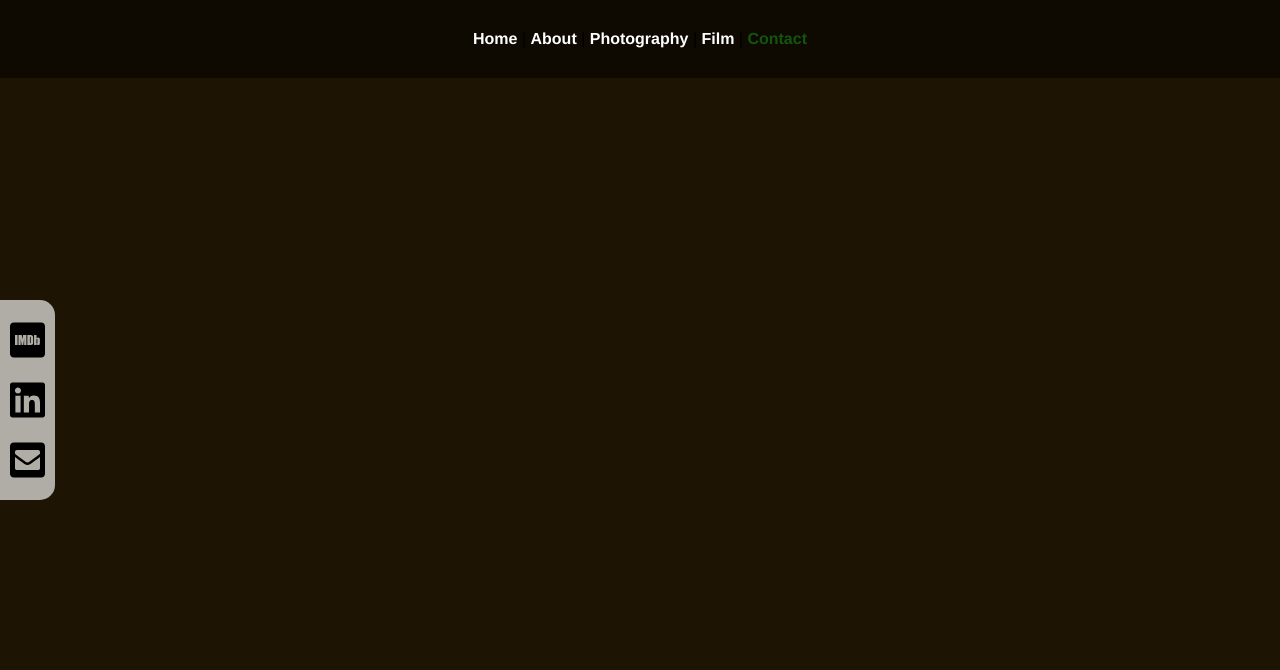
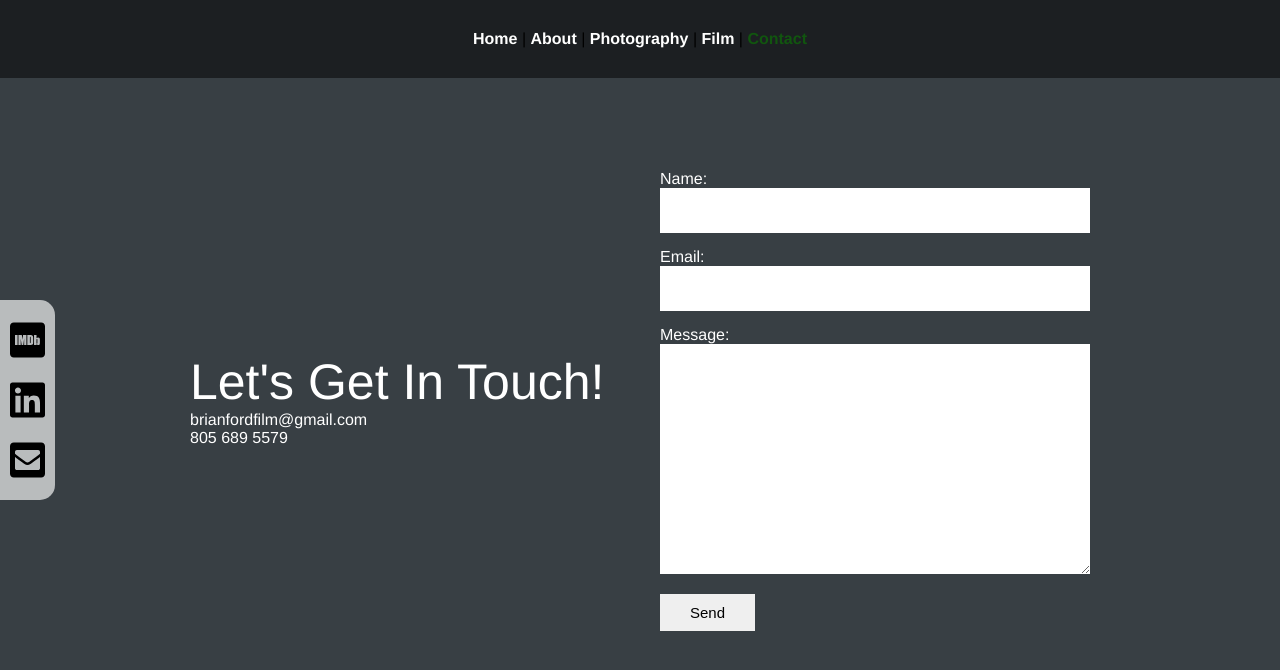
Before and after one commit to brianfordcode/brian-ford-film, a Vue app: page /contact in a window 1280 px wide. Shown: the top 670 px of the page. Built offline with nearby package versions, Linux system fonts and the light colour scheme.

Commit message:
add contact form from emailjs, hook up email form, make contact page

```diff
--- a/package.json
+++ b/package.json
@@ -13,6 +13,7 @@
     "@fortawesome/free-solid-svg-icons": "^5.15.4",
     "@fortawesome/vue-fontawesome": "^2.0.2",
     "core-js": "^3.6.5",
+    "emailjs-com": "^3.2.0",
     "vue": "^3.0.0",
     "vue-router": "^4.0.0-0"
   },
--- a/src/App.vue
+++ b/src/App.vue
@@ -24,10 +24,12 @@ export default {
   margin: 0;
   padding: 0;
 }
+
 #app {
   font-family: Avenir, Helvetica, Arial, sans-serif;
   -webkit-font-smoothing: antialiased;
   -moz-osx-font-smoothing: grayscale;
+
 }
 
 #nav {
--- /dev/null
+++ b/src/components/contact-form.vue
@@ -0,0 +1,117 @@
+<template>
+<div class="container">
+
+  <form ref="form" @submit.prevent="sendEmail">
+    <div>
+        <label>Name: </label>
+        <input type="text" name="user_name" v-model="user_name" required>
+    </div>
+
+    <div>
+        <label>Email: </label>
+        <input type="email" name="user_email" v-model="user_email" required>
+    </div>
+
+    <div>
+        <label>Message: </label>
+        <textarea name="message" class="text-area" v-model="message" required></textarea>
+    </div>
+
+    <input class="send-btn" type="submit" value="Send" >
+    <div class="success" v-if="success">Message Has Been Sent!</div>
+
+  </form>
+
+</div>
+</template>
+
+<script>
+import emailjs from 'emailjs-com';
+export default {
+    data() {
+        return {
+            user_name: '',
+            user_email: '',
+            message: '',
+            success: false
+        }
+    },
+  methods: {
+    sendEmail() {
+        emailjs.sendForm('service_6m1g8u1', 'template_orguy3b', this.$refs.form, 'user_6KhsAEBx838OAJBfNW81i')
+            .then((result) => {
+                console.log('SUCCESS!', result.text);
+            }, (error) => {
+                console.log('FAILED...', error.text);
+            });
+            setTimeout(()=> {
+                this.user_name = ''
+                this.user_email = ''
+                this.message = ''
+                this.success = true
+            }, 900)
+            }
+  }
+}
+</script>
+
+<style scoped>
+  form {
+      display: flex;
+      flex-direction: column;
+      align-items: flex-start;
+      width: min-content;
+      height: min-content;
+      /* border: 1px solid black; */
+      color: white;
+  }
+  form div {
+      display: flex;
+      flex-direction: column;
+      margin-bottom: 15px;
+  }
+  form div input {
+      width: 400px;
+      padding: 15px;
+      border: none;
+      outline: none;
+  }
+  .text-area {
+      min-width: 400px;
+      max-width: 400px;
+      max-height: 200px;
+      min-height: 200px;
+      outline: none;
+      padding: 15px;
+      border: none;
+  }
+  .send-btn {
+      padding: 10px 30px;
+      font-size: 15px;
+      border: none;
+      color: black;
+      cursor: pointer;
+      transition: .15s ease-in-out;
+      margin-top: 5px;
+  }
+  .send-btn:hover {
+      transform: scale(1.1);
+    }
+    .success {
+        color: white;
+        margin: 0 auto;
+        padding: 10px;
+    }
+
+    @media screen and (max-width: 750px) {
+        form div input {
+            width: 200px;
+        }
+        .text-area {
+            min-width: 200px;
+            max-width: 200px;
+            max-height: 100px;
+            min-height: 100px;
+        }
+    }
+</style>
--- a/src/components/sidebar.vue
+++ b/src/components/sidebar.vue
@@ -16,6 +16,7 @@ export default {
 <style scoped>
 
 .link-wrapper {
+  z-index: 1000;
   position: fixed;
   background-color: rgba(255,255,255,0.65);
   width: 55px;
--- a/src/views/About.vue
+++ b/src/views/About.vue
@@ -30,29 +30,21 @@ export default {
     return {
       about: "Lorem ipsum dolor sit, amet consectetur adipisicing elit. A voluptatum tempora quam ratione maiores itaque harum sed culpa provident expedita. Sapiente impedit ullam et maxime ex dolorem eligendi doloremque eum perferendis sit? Illo libero architecto illum quibusdam, saepe unde, nisi nobis officiis est ullam aperiam reprehenderit molestiae. Fugiat maxime similique minus magnam ipsum inventore laudantium a! Laboriosam, natus. Minima, tenetur quasi inventore natus repellat eum optio quaerat. Nam natus adipisci officiis soluta molestiae, ut laborum fuga porro assumenda nulla quaerat ad vitae eveniet id exercitationem iusto suscipit? Adipisci id molestias debitis quis eum similique incidunt tempore consectetur fuga, vitae aliquam."
     }
-  }
+  },
 
 }
 </script>
 
-<style>
-body {
-  background-color: rgb(59,44,31);
-}
-</style>
 
 <style scoped>
 
 
-
 .container {
-
+  background-color: rgb(59,44,31);
   height: 100vh;
   display: flex;
   justify-content: space-around;
   align-items: flex-start;
-
-
 }
 
 .pic-text-container {
--- a/src/views/contact.vue
+++ b/src/views/contact.vue
@@ -1,6 +1,26 @@
 <template>
+
+
+<div class="main">
+
   <sideBar/>
+
   <div class="container">
+      <div class="wrapper">
+        <div class="text">
+          <p class="title">Let's Get In Touch!</p>
+          <p>brianfordfilm@gmail.com</p>
+          <p>805 689 5579</p>
+        </div>
+
+        <contactForm/>
+      </div>
+
+
+
+
+
+</div>
 
 
   </div>
@@ -13,17 +33,71 @@
 
 <script>
 import sideBar from "../components/sidebar.vue"
+import contactForm from "../components/contact-form.vue"
 
 export default {
-  components: { sideBar }
+  components: { sideBar, contactForm }
 
 }
 </script>
 
 <style scoped>
+
+.main {
+  background-color: rgb(56,63,68);
+  height: 100vh;
+}
+
 .container {
-  background-color: rgb(29, 20, 3);
-  height: 100vh
+  height: 100%;
+  display: flex;
+  justify-content: space-around;
+  align-items: center;
+}
+
+.wrapper {
+
+
+  display: flex;
+  justify-content: space-between;
+  align-items: center;
+  width: 900px;
+  /* height: 600px; */
+  /* position: relative; */
+  /* border: 1px solid blue; */
+}
+
+.text {
+  color: white;
+  display: flex;
+  flex-direction: column;
+  align-items: flex-start;
+  /* border: 1px solid blue; */
+}
+
+.title {
+  font-size: 50px;
+}
+
+@media screen and (max-width: 1100px) {
+  .container {
+    align-items: flex-start;
+  }
+  .wrapper {
+    flex-direction: column;
+    padding-top: 120px;
+    padding-bottom: 100px;
+  }
+  .text {
+    padding-bottom: 30px;
+    display: flex;
+    align-items: center;
+  }
+  .title {
+    text-align: center;
+    font-size: 40px;
+  }
+
 }
 
 </style>
```
Also changed, not shown: 1 other file (tests, documents, lock files or other folders).
